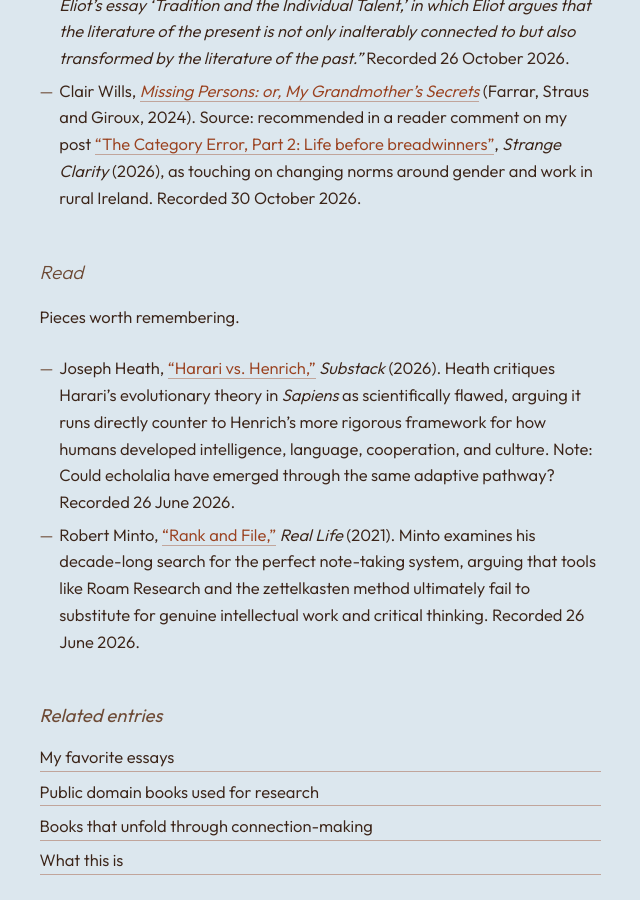
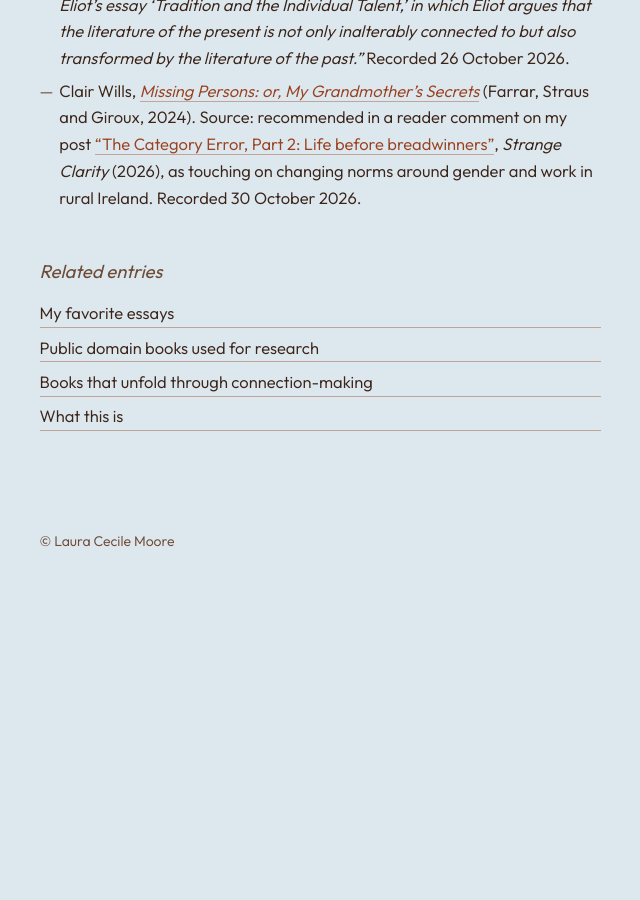
Before and after one commit to lauramoorewrites-del/treasury, a Jekyll site: the page built from _pages/reading-list.md, in a window 1280 px wide and 900 px high, scrolled down 1454 px. Shown: the whole window, without its empty margins (320-960 px from the left). Built offline with Jekyll 4.4.1, drawn with Linux system fonts in a browser that asks for light colours; after the commit the page ends 2059 px from its top, so only the background shows below that.

Commit message:
Reading list: remove Read section
Co-Authored-By: Claude Opus 5.5 (1M context) <noreply@anthropic.com>

```diff
--- a/_pages/reading-list.md
+++ b/_pages/reading-list.md
@@ -31,10 +31,3 @@ Running list of texts to read, with source and date recorded.
 - David Foster Wallace, “Forever Overhead.” Source: Zadie Smith: *“If I could choose one story to be printed alongside this article as demonstration, it would be Foster Wallace’s ‘Forever Overhead’, a 10-page effort that has come to obsess me quite as much as the miserable death of poor, terminally middle-class Ivan.”* Recorded 26 June 2026.
 - T. S. Eliot, “Tradition and the Individual Talent” (1919). Source: James Atlas, [“The Takedown Artist,”](https://www.nytimes.com/2003/10/26/magazine/the-takedown-artist.html) *The New York Times Magazine* (2003), which names it as one of Dale Peck’s touchstones: *“Another touchstone is T.S. Eliot’s essay ‘Tradition and the Individual Talent,’ in which Eliot argues that the literature of the present is not only inalterably connected to but also transformed by the literature of the past.”* Recorded 26 October 2026.
 - Clair Wills, [*Missing Persons: or, My Grandmother’s Secrets*](https://bookshop.org/a/113685/9781250371928) (Farrar, Straus and Giroux, 2024). Source: recommended in a reader comment on my post [“The Category Error, Part 2: Life before breadwinners”](https://www.strangeclarity.com/p/life-before-breadwinners), *Strange Clarity* (2026), as touching on changing norms around gender and work in rural Ireland. Recorded 30 October 2026.
-
-## Read
-
-Pieces worth remembering.
-
-- Joseph Heath, ["Harari vs. Henrich,"](https://josephheath.substack.com/p/harari-vs-henrich) *Substack* (2026). Heath critiques Harari's evolutionary theory in *Sapiens* as scientifically flawed, arguing it runs directly counter to Henrich's more rigorous framework for how humans developed intelligence, language, cooperation, and culture. Note: Could echolalia have emerged through the same adaptive pathway? Recorded 26 June 2026.
-- Robert Minto, ["Rank and File,"](https://reallifemag.com/rank-and-file/) *Real Life* (2021). Minto examines his decade-long search for the perfect note-taking system, arguing that tools like Roam Research and the zettelkasten method ultimately fail to substitute for genuine intellectual work and critical thinking. Recorded 26 June 2026.
```
Also changed, not shown: entries.md (+3 -3 lines).
